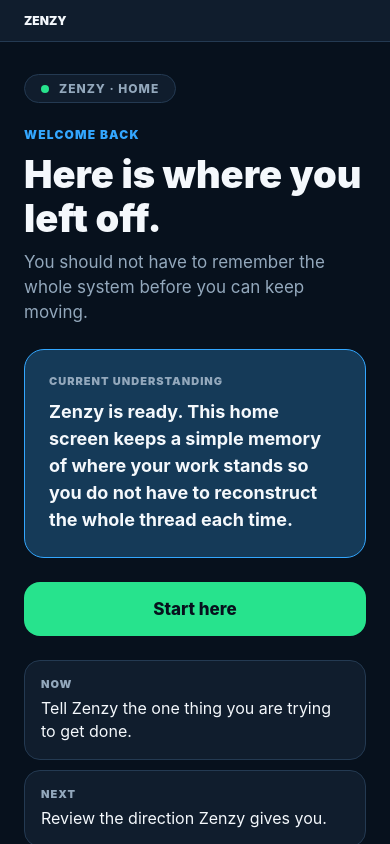
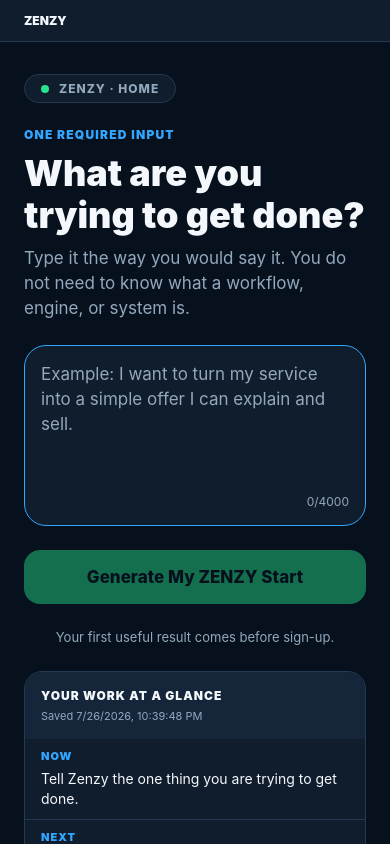
Before and after one commit to merchship1-cmyk/merch-ship, a React Native app in the folder v2/: screen / in a window 390 px wide. Built offline with nearby package versions, Linux system fonts and the light colour scheme; no server answers.

Commit message:
fix(zenzy): make dashboard input-first

```diff
--- a/v2/App.tsx
+++ b/v2/App.tsx
@@ -2,6 +2,7 @@
 import { StatusBar } from 'expo-status-bar';
 import {
   ActivityIndicator,
+  Platform,
   Pressable,
   SafeAreaView,
   StyleSheet,
@@ -112,6 +113,7 @@
       const nextResult = await runTransformation(input);
       setResult(nextResult);
       setDashboard(createDashboardSnapshot('clarity'));
+      setShowDashboard(false);
     } catch (requestError) {
       const message =
         requestError instanceof Error
@@ -264,6 +266,11 @@
         {showDashboard ? (
           <DashboardScreen
             snapshot={dashboard}
+            loading={loading}
+            error={error}
+            remoteAuthenticated={isRemoteMode}
+            canContinue={result !== null}
+            onStart={handleStart}
             onContinue={() => setShowDashboard(false)}
           />
         ) : !result ? (
@@ -327,6 +334,7 @@
     borderBottomWidth: 1,
     borderBottomColor: colors.border,
     backgroundColor: colors.surface,
+    paddingTop: Platform.OS === 'android' ? spacing.lg : 0,
   },
   homeLink: { color: colors.blue, fontWeight: '900' },
   homeLabel: { color: colors.text, fontSize: 12, fontWeight: '900' },
--- a/v2/src/screens/DashboardScreen.tsx
+++ b/v2/src/screens/DashboardScreen.tsx
@@ -1,4 +1,13 @@
-import { ScrollView, StyleSheet, Text, View } from 'react-native';
+import { useState } from 'react';
+import {
+  KeyboardAvoidingView,
+  Platform,
+  ScrollView,
+  StyleSheet,
+  Text,
+  TextInput,
+  View,
+} from 'react-native';
 
 import { PrimaryButton } from '../components/PrimaryButton';
 import type { DashboardSnapshot } from '../domain/dashboard';
@@ -6,11 +15,25 @@
 
 type Props = {
   snapshot: DashboardSnapshot;
+  loading: boolean;
+  error: string | null;
+  remoteAuthenticated?: boolean;
+  canContinue: boolean;
+  onStart: (input: string) => Promise<void>;
   onContinue: () => void;
 };
 
-export function DashboardScreen({ snapshot, onContinue }: Props) {
-  const cards = [
+export function DashboardScreen({
+  snapshot,
+  loading,
+  error,
+  remoteAuthenticated = false,
+  canContinue,
+  onStart,
+  onContinue,
+}: Props) {
+  const [input, setInput] = useState('');
+  const statuses = [
     { label: 'NOW', value: snapshot.now },
     { label: 'NEXT', value: snapshot.next },
     { label: 'LATER', value: snapshot.later },
@@ -19,64 +42,119 @@
   ];
 
   return (
+    <KeyboardAvoidingView
+      style={styles.flex}
+      behavior={Platform.OS === 'ios' ? 'padding' : undefined}
+    >
       <ScrollView
         testID="zenzy-dashboard"
         contentContainerStyle={styles.container}
+        keyboardShouldPersistTaps="handled"
       >
         <View style={styles.badge}>
           <View style={styles.badgeDot} />
           <Text style={styles.badgeText}>ZENZY · HOME</Text>
         </View>
 
+        {canContinue ? (
+          <>
             <View style={styles.heading}>
               <Text style={styles.eyebrow}>WELCOME BACK</Text>
-        <Text style={styles.title}>Here is where you left off.</Text>
-        <Text style={styles.subtitle}>
-          You should not have to remember the whole system before you can keep
-          moving.
-        </Text>
-      </View>
-
-      <View style={styles.understandingCard}>
-        <Text style={styles.cardLabel}>CURRENT UNDERSTANDING</Text>
-        <Text style={styles.understandingText}>
-          {snapshot.currentUnderstanding}
-        </Text>
+              <Text style={styles.title}>Continue where you left off.</Text>
+              <Text style={styles.subtitle}>{snapshot.currentUnderstanding}</Text>
             </View>
 
             <PrimaryButton
               testID="dashboard-continue"
-        label={snapshot.stage === 'start' ? 'Start here' : 'Continue where I left off'}
+              label="Continue where I left off"
               onPress={onContinue}
             />
+          </>
+        ) : (
+          <>
+            <View style={styles.heading}>
+              <Text style={styles.eyebrow}>ONE REQUIRED INPUT</Text>
+              <Text style={styles.title}>What are you trying to get done?</Text>
+              <Text style={styles.subtitle}>
+                Type it the way you would say it. You do not need to know what a
+                workflow, engine, or system is.
+              </Text>
+            </View>
 
-      <View style={styles.statusStack}>
-        {cards.map((card) => (
-          <View key={card.label} style={styles.statusCard}>
+            <View style={styles.inputCard}>
+              <TextInput
+                testID="input-textarea"
+                accessibilityLabel="What are you trying to get done?"
+                multiline
+                maxLength={4000}
+                onChangeText={setInput}
+                placeholder="Example: I want to turn my service into a simple offer I can explain and sell."
+                placeholderTextColor={colors.muted}
+                style={styles.input}
+                textAlignVertical="top"
+                value={input}
+              />
+              <Text style={styles.counter}>{input.length}/4000</Text>
+            </View>
+
+            {error ? <Text style={styles.error}>{error}</Text> : null}
+
+            <PrimaryButton
+              testID="input-submit"
+              label="Generate My ZENZY Start"
+              loading={loading}
+              disabled={input.trim().length < 3}
+              onPress={() => onStart(input)}
+            />
+
+            <Text style={styles.identityNote}>
+              {remoteAuthenticated
+                ? 'Your work is protected under your verified account.'
+                : 'Your first useful result comes before sign-up.'}
+            </Text>
+          </>
+        )}
+
+        <View style={styles.progressSection}>
+          <View style={styles.progressHeading}>
+            <Text style={styles.progressTitle}>YOUR WORK AT A GLANCE</Text>
+            <Text style={styles.savedText}>
+              Saved {new Date(snapshot.updatedAt).toLocaleString()}
+            </Text>
+          </View>
+
+          {statuses.map((status, index) => (
+            <View
+              key={status.label}
+              style={[
+                styles.statusRow,
+                index < statuses.length - 1 ? styles.statusDivider : null,
+              ]}
+            >
               <Text
                 style={[
-                styles.cardLabel,
-                card.label === 'BLOCKED' &&
+                  styles.statusLabel,
+                  status.label === 'BLOCKED' &&
                   snapshot.blocked !== 'Nothing blocked right now.'
                     ? styles.blockedLabel
                     : null,
                 ]}
               >
-              {card.label}
+                {status.label}
               </Text>
-            <Text style={styles.statusText}>{card.value}</Text>
+              <Text style={styles.statusText}>{status.value}</Text>
             </View>
           ))}
         </View>
-
-      <Text style={styles.savedText}>
-        Saved {new Date(snapshot.updatedAt).toLocaleString()}
-      </Text>
       </ScrollView>
+    </KeyboardAvoidingView>
   );
 }
 
 const styles = StyleSheet.create({
+  flex: {
+    flex: 1,
+  },
   container: {
     flexGrow: 1,
     padding: spacing.lg,
@@ -118,8 +196,8 @@
   },
   title: {
     color: colors.text,
-    fontSize: 38,
-    lineHeight: 44,
+    fontSize: 36,
+    lineHeight: 42,
     fontWeight: '900',
   },
   subtitle: {
@@ -127,16 +205,70 @@
     fontSize: 17,
     lineHeight: 25,
   },
-  understandingCard: {
+  inputCard: {
+    minHeight: 176,
     borderWidth: 1,
     borderColor: colors.blue,
-    backgroundColor: colors.blueSoft,
-    borderRadius: 20,
-    padding: spacing.lg,
-    gap: spacing.sm,
+    backgroundColor: colors.surface,
+    borderRadius: 22,
+    padding: spacing.md,
   },
-  cardLabel: {
+  input: {
+    flex: 1,
+    minHeight: 132,
+    color: colors.text,
+    fontSize: 17,
+    lineHeight: 25,
+  },
+  counter: {
+    alignSelf: 'flex-end',
     color: colors.muted,
+    fontSize: 12,
+  },
+  error: {
+    color: colors.red,
+    fontSize: 14,
+    fontWeight: '600',
+  },
+  identityNote: {
+    color: colors.muted,
+    fontSize: 13,
+    lineHeight: 19,
+    textAlign: 'center',
+  },
+  progressSection: {
+    overflow: 'hidden',
+    borderWidth: 1,
+    borderColor: colors.border,
+    backgroundColor: colors.surface,
+    borderRadius: 18,
+  },
+  progressHeading: {
+    gap: spacing.xs,
+    padding: spacing.md,
+    backgroundColor: colors.surfaceRaised,
+  },
+  progressTitle: {
+    color: colors.text,
+    fontSize: 12,
+    fontWeight: '900',
+    letterSpacing: 1,
+  },
+  savedText: {
+    color: colors.muted,
+    fontSize: 11,
+  },
+  statusRow: {
+    gap: spacing.xs,
+    paddingHorizontal: spacing.md,
+    paddingVertical: spacing.sm,
+  },
+  statusDivider: {
+    borderBottomWidth: 1,
+    borderBottomColor: colors.border,
+  },
+  statusLabel: {
+    color: colors.blue,
     fontSize: 11,
     fontWeight: '900',
     letterSpacing: 1,
@@ -144,31 +276,9 @@
   blockedLabel: {
     color: colors.red,
   },
-  understandingText: {
-    color: colors.text,
-    fontSize: 18,
-    lineHeight: 27,
-    fontWeight: '700',
-  },
-  statusStack: {
-    gap: spacing.sm,
-  },
-  statusCard: {
-    borderWidth: 1,
-    borderColor: colors.border,
-    backgroundColor: colors.surface,
-    borderRadius: 16,
-    padding: spacing.md,
-    gap: spacing.xs,
-  },
   statusText: {
     color: colors.text,
-    fontSize: 16,
-    lineHeight: 23,
-  },
-  savedText: {
-    color: colors.muted,
-    fontSize: 12,
-    textAlign: 'center',
+    fontSize: 14,
+    lineHeight: 20,
   },
 });
```
Also changed, not shown: 1 other file (tests, documents, lock files or other folders). Lines whose indentation alone changed are shown as unchanged.
